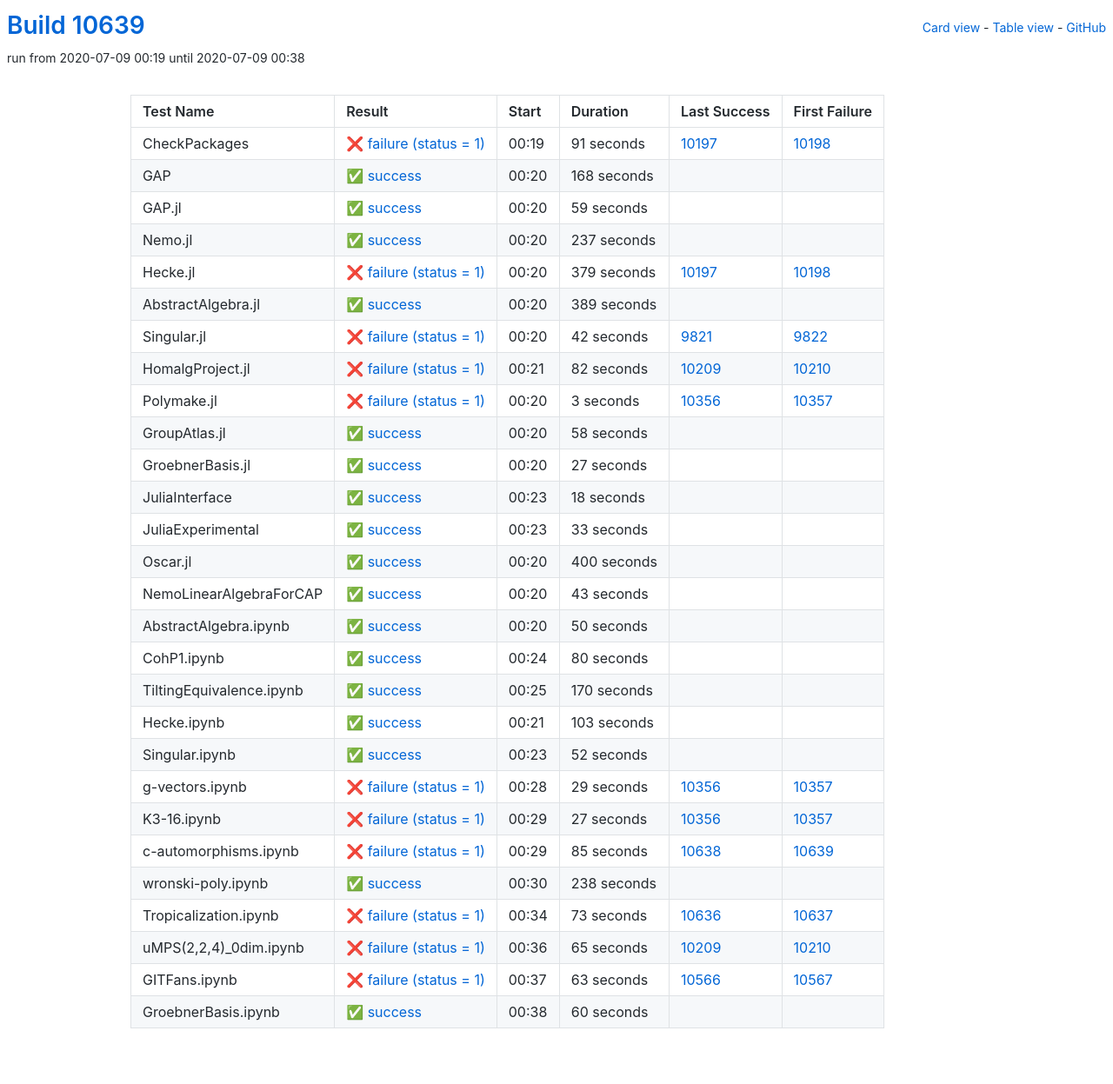
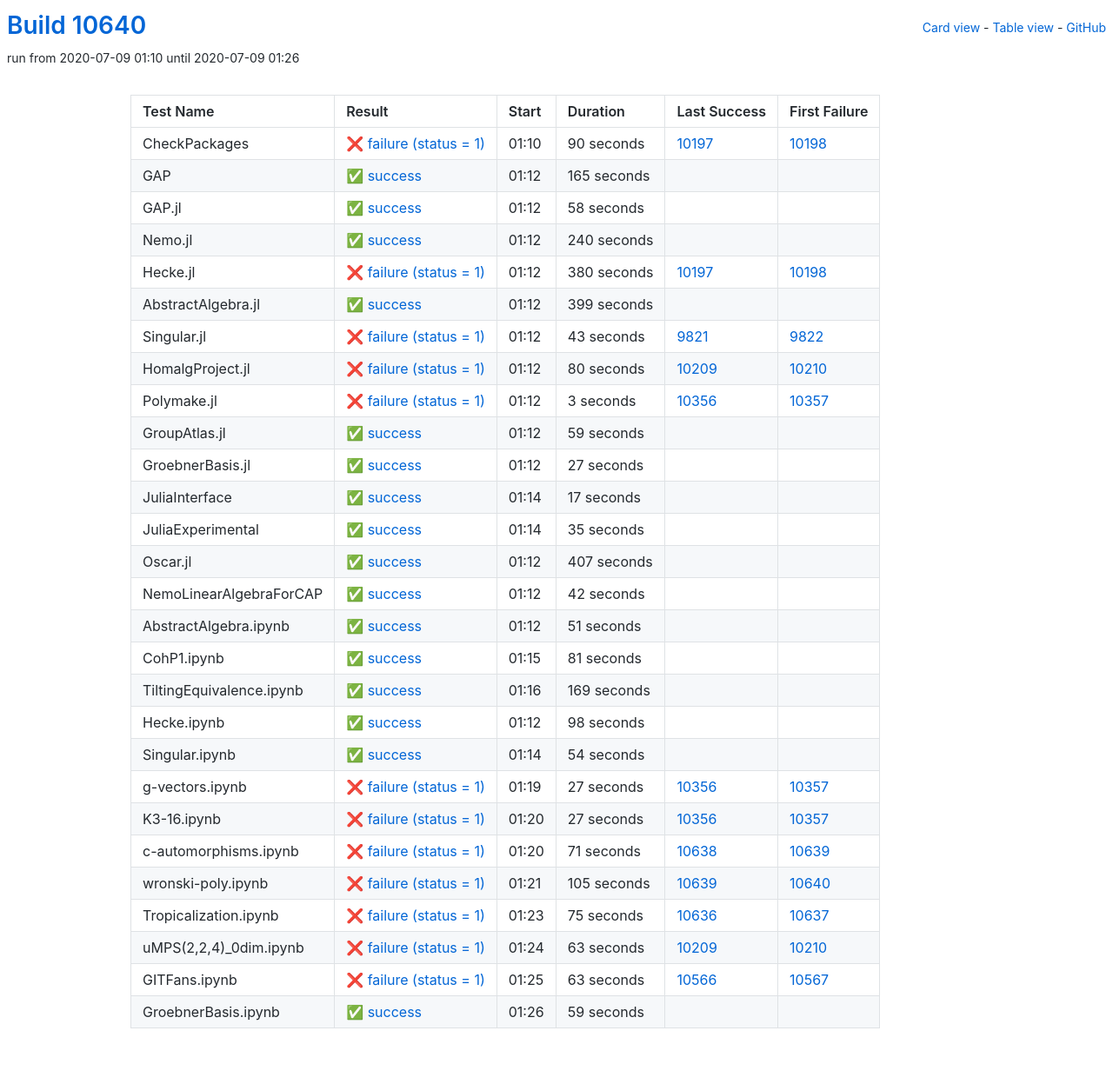
Before and after one commit to oscar-system/oscar-ci-status, a Jekyll site: the page built from table.html, in a window 1280 px wide. Shown: the whole page at 87% size. Built offline with Jekyll 4.4.1, drawn with Linux system fonts in a browser that asks for light colours.

Commit message:
Build #10640

```diff
--- a/_data/ci.yml
+++ b/_data/ci.yml
@@ -1,6 +1,6 @@
 ---
-build: 10639
-build_url: https://oscarci.mathematik.uni-kl.de/job/oscar/10639/
+build: 10640
+build_url: https://oscarci.mathematik.uni-kl.de/job/oscar/10640/
 job: oscar
 organization: oscar-system
 repo: oscar-ci-status
@@ -8,104 +8,104 @@
 tests:
 - name: CheckPackages
   id: checkpackages
-  log: https://oscarci.mathematik.uni-kl.de/job/oscar/10639/artifact/logs/build-10639/CheckPackages.log
-  start: 2020-07-09 00:19
+  log: https://oscarci.mathematik.uni-kl.de/job/oscar/10640/artifact/logs/build-10640/CheckPackages.log
+  start: 2020-07-09 01:10
   success: false
   exitcode: 1
   status: failure
-  duration: 91
+  duration: 90
   last_success: 10197
   last_success_url: https://oscarci.mathematik.uni-kl.de/job/oscar/10197/
   first_failure: 10198
   first_failure_url: https://oscarci.mathematik.uni-kl.de/job/oscar/10198/
 - name: GAP
   id: gap
-  log: https://oscarci.mathematik.uni-kl.de/job/oscar/10639/artifact/logs/build-10639/GAP.log
-  start: 2020-07-09 00:20
+  log: https://oscarci.mathematik.uni-kl.de/job/oscar/10640/artifact/logs/build-10640/GAP.log
+  start: 2020-07-09 01:12
   success: true
   exitcode: 0
   status: success
-  duration: 168
+  duration: 165
   last_success: false
   last_success_url:
   first_failure: false
   first_failure_url:
 - name: GAP.jl
   id: gap-jl
-  log: https://oscarci.mathematik.uni-kl.de/job/oscar/10639/artifact/logs/build-10639/GAP.jl.log
-  start: 2020-07-09 00:20
+  log: https://oscarci.mathematik.uni-kl.de/job/oscar/10640/artifact/logs/build-10640/GAP.jl.log
+  start: 2020-07-09 01:12
   success: true
   exitcode: 0
   status: success
-  duration: 59
+  duration: 58
   last_success: false
   last_success_url:
   first_failure: false
   first_failure_url:
 - name: Nemo.jl
   id: nemo-jl
-  log: https://oscarci.mathematik.uni-kl.de/job/oscar/10639/artifact/logs/build-10639/Nemo.jl.log
-  start: 2020-07-09 00:20
+  log: https://oscarci.mathematik.uni-kl.de/job/oscar/10640/artifact/logs/build-10640/Nemo.jl.log
+  start: 2020-07-09 01:12
   success: true
   exitcode: 0
   status: success
-  duration: 237
+  duration: 240
   last_success: false
   last_success_url:
   first_failure: false
   first_failure_url:
 - name: Hecke.jl
   id: hecke-jl
-  log: https://oscarci.mathematik.uni-kl.de/job/oscar/10639/artifact/logs/build-10639/Hecke.jl.log
-  start: 2020-07-09 00:20
+  log: https://oscarci.mathematik.uni-kl.de/job/oscar/10640/artifact/logs/build-10640/Hecke.jl.log
+  start: 2020-07-09 01:12
   success: false
   exitcode: 1
   status: failure
-  duration: 379
+  duration: 380
   last_success: 10197
   last_success_url: https://oscarci.mathematik.uni-kl.de/job/oscar/10197/
   first_failure: 10198
   first_failure_url: https://oscarci.mathematik.uni-kl.de/job/oscar/10198/
 - name: AbstractAlgebra.jl
   id: abstractalgebra-jl
-  log: https://oscarci.mathematik.uni-kl.de/job/oscar/10639/artifact/logs/build-10639/AbstractAlgebra.jl.log
-  start: 2020-07-09 00:20
+  log: https://oscarci.mathematik.uni-kl.de/job/oscar/10640/artifact/logs/build-10640/AbstractAlgebra.jl.log
+  start: 2020-07-09 01:12
   success: true
   exitcode: 0
   status: success
-  duration: 389
+  duration: 399
   last_success: false
   last_success_url:
   first_failure: false
   first_failure_url:
 - name: Singular.jl
   id: singular-jl
-  log: https://oscarci.mathematik.uni-kl.de/job/oscar/10639/artifact/logs/build-10639/Singular.jl.log
-  start: 2020-07-09 00:20
+  log: https://oscarci.mathematik.uni-kl.de/job/oscar/10640/artifact/logs/build-10640/Singular.jl.log
+  start: 2020-07-09 01:12
   success: false
   exitcode: 1
   status: failure
-  duration: 42
+  duration: 43
   last_success: 9821
   last_success_url: https://oscarci.mathematik.uni-kl.de/job/oscar/9821/
   first_failure: 9822
   first_failure_url: https://oscarci.mathematik.uni-kl.de/job/oscar/9822/
 - name: HomalgProject.jl
   id: homalgproject-jl
-  log: https://oscarci.mathematik.uni-kl.de/job/oscar/10639/artifact/logs/build-10639/HomalgProject.jl.log
-  start: 2020-07-09 00:21
+  log: https://oscarci.mathematik.uni-kl.de/job/oscar/10640/artifact/logs/build-10640/HomalgProject.jl.log
+  start: 2020-07-09 01:12
   success: false
   exitcode: 1
   status: failure
-  duration: 82
+  duration: 80
   last_success: 10209
   last_success_url: https://oscarci.mathematik.uni-kl.de/job/oscar/10209/
   first_failure: 10210
   first_failure_url: https://oscarci.mathematik.uni-kl.de/job/oscar/10210/
 - name: Polymake.jl
   id: polymake-jl
-  log: https://oscarci.mathematik.uni-kl.de/job/oscar/10639/artifact/logs/build-10639/Polymake.jl.log
-  start: 2020-07-09 00:20
+  log: https://oscarci.mathematik.uni-kl.de/job/oscar/10640/artifact/logs/build-10640/Polymake.jl.log
+  start: 2020-07-09 01:12
   success: false
   exitcode: 1
   status: failure
@@ -116,20 +116,20 @@
   first_failure_url: https://oscarci.mathematik.uni-kl.de/job/oscar/10357/
 - name: GroupAtlas.jl
   id: groupatlas-jl
-  log: https://oscarci.mathematik.uni-kl.de/job/oscar/10639/artifact/logs/build-10639/GroupAtlas.jl.log
-  start: 2020-07-09 00:20
+  log: https://oscarci.mathematik.uni-kl.de/job/oscar/10640/artifact/logs/build-10640/GroupAtlas.jl.log
+  start: 2020-07-09 01:12
   success: true
   exitcode: 0
   status: success
-  duration: 58
+  duration: 59
   last_success: false
   last_success_url:
   first_failure: false
   first_failure_url:
 - name: GroebnerBasis.jl
   id: groebnerbasis-jl
-  log: https://oscarci.mathematik.uni-kl.de/job/oscar/10639/artifact/logs/build-10639/GroebnerBasis.jl.log
-  start: 2020-07-09 00:20
+  log: https://oscarci.mathematik.uni-kl.de/job/oscar/10640/artifact/logs/build-10640/GroebnerBasis.jl.log
+  start: 2020-07-09 01:12
   success: true
   exitcode: 0
   status: success
@@ -140,128 +140,128 @@
   first_failure_url:
 - name: JuliaInterface
   id: juliainterface
-  log: https://oscarci.mathematik.uni-kl.de/job/oscar/10639/artifact/logs/build-10639/JuliaInterface.log
-  start: 2020-07-09 00:23
+  log: https://oscarci.mathematik.uni-kl.de/job/oscar/10640/artifact/logs/build-10640/JuliaInterface.log
+  start: 2020-07-09 01:14
   success: true
   exitcode: 0
   status: success
-  duration: 18
+  duration: 17
   last_success: false
   last_success_url:
   first_failure: false
   first_failure_url:
 - name: JuliaExperimental
   id: juliaexperimental
-  log: https://oscarci.mathematik.uni-kl.de/job/oscar/10639/artifact/logs/build-10639/JuliaExperimental.log
-  start: 2020-07-09 00:23
+  log: https://oscarci.mathematik.uni-kl.de/job/oscar/10640/artifact/logs/build-10640/JuliaExperimental.log
+  start: 2020-07-09 01:14
   success: true
   exitcode: 0
   status: success
-  duration: 33
+  duration: 35
   last_success: false
   last_success_url:
   first_failure: false
   first_failure_url:
 - name: Oscar.jl
   id: oscar-jl
-  log: https://oscarci.mathematik.uni-kl.de/job/oscar/10639/artifact/logs/build-10639/Oscar.jl.log
-  start: 2020-07-09 00:20
+  log: https://oscarci.mathematik.uni-kl.de/job/oscar/10640/artifact/logs/build-10640/Oscar.jl.log
+  start: 2020-07-09 01:12
   success: true
   exitcode: 0
   status: success
-  duration: 400
+  duration: 407
   last_success: false
   last_success_url:
   first_failure: false
   first_failure_url:
 - name: NemoLinearAlgebraForCAP
   id: nemolinearalgebraforcap
-  log: https://oscarci.mathematik.uni-kl.de/job/oscar/10639/artifact/logs/build-10639/NemoLinearAlgebraForCAP.log
-  start: 2020-07-09 00:20
+  log: https://oscarci.mathematik.uni-kl.de/job/oscar/10640/artifact/logs/build-10640/NemoLinearAlgebraForCAP.log
+  start: 2020-07-09 01:12
   success: true
   exitcode: 0
   status: success
-  duration: 43
+  duration: 42
   last_success: false
   last_success_url:
   first_failure: false
   first_failure_url:
 - name: AbstractAlgebra.ipynb
   id: abstractalgebra-ipynb
-  log: https://oscarci.mathematik.uni-kl.de/job/oscar/10639/artifact/logs/build-10639/AbstractAlgebra.ipynb.log
-  start: 2020-07-09 00:20
+  log: https://oscarci.mathematik.uni-kl.de/job/oscar/10640/artifact/logs/build-10640/AbstractAlgebra.ipynb.log
+  start: 2020-07-09 01:12
   success: true
   exitcode: 0
   status: success
-  duration: 50
+  duration: 51
   last_success: false
   last_success_url:
   first_failure: false
   first_failure_url:
 - name: CohP1.ipynb
   id: cohp1-ipynb
-  log: https://oscarci.mathematik.uni-kl.de/job/oscar/10639/artifact/logs/build-10639/CohP1.ipynb.log
-  start: 2020-07-09 00:24
+  log: https://oscarci.mathematik.uni-kl.de/job/oscar/10640/artifact/logs/build-10640/CohP1.ipynb.log
+  start: 2020-07-09 01:15
   success: true
   exitcode: 0
   status: success
-  duration: 80
+  duration: 81
   last_success: false
   last_success_url:
   first_failure: false
   first_failure_url:
 - name: TiltingEquivalence.ipynb
   id: tiltingequivalence-ipynb
-  log: https://oscarci.mathematik.uni-kl.de/job/oscar/10639/artifact/logs/build-10639/TiltingEquivalence.ipynb.log
-  start: 2020-07-09 00:25
+  log: https://oscarci.mathematik.uni-kl.de/job/oscar/10640/artifact/logs/build-10640/TiltingEquivalence.ipynb.log
+  start: 2020-07-09 01:16
   success: true
   exitcode: 0
   status: success
-  duration: 170
+  duration: 169
   last_success: false
   last_success_url:
   first_failure: false
   first_failure_url:
 - name: Hecke.ipynb
   id: hecke-ipynb
-  log: https://oscarci.mathematik.uni-kl.de/job/oscar/10639/artifact/logs/build-10639/Hecke.ipynb.log
-  start: 2020-07-09 00:21
+  log: https://oscarci.mathematik.uni-kl.de/job/oscar/10640/artifact/logs/build-10640/Hecke.ipynb.log
+  start: 2020-07-09 01:12
   success: true
   exitcode: 0
   status: success
-  duration: 103
+  duration: 98
   last_success: false
   last_success_url:
   first_failure: false
   first_failure_url:
 - name: Singular.ipynb
   id: singular-ipynb
-  log: https://oscarci.mathematik.uni-kl.de/job/oscar/10639/artifact/logs/build-10639/Singular.ipynb.log
-  start: 2020-07-09 00:23
+  log: https://oscarci.mathematik.uni-kl.de/job/oscar/10640/artifact/logs/build-10640/Singular.ipynb.log
+  start: 2020-07-09 01:14
   success: true
   exitcode: 0
   status: success
-  duration: 52
+  duration: 54
   last_success: false
   last_success_url:
   first_failure: false
   first_failure_url:
 - name: g-vectors.ipynb
   id: g-vectors-ipynb
-  log: https://oscarci.mathematik.uni-kl.de/job/oscar/10639/artifact/logs/build-10639/g-vectors.ipynb.log
-  start: 2020-07-09 00:28
+  log: https://oscarci.mathematik.uni-kl.de/job/oscar/10640/artifact/logs/build-10640/g-vectors.ipynb.log
+  start: 2020-07-09 01:19
   success: false
   exitcode: 1
   status: failure
-  duration: 29
+  duration: 27
   last_success: 10356
   last_success_url: https://oscarci.mathematik.uni-kl.de/job/oscar/10356/
   first_failure: 10357
   first_failure_url: https://oscarci.mathematik.uni-kl.de/job/oscar/10357/
 - name: K3-16.ipynb
   id: k3-16-ipynb
-  log: https://oscarci.mathematik.uni-kl.de/job/oscar/10639/artifact/logs/build-10639/K3-16.ipynb.log
-  start: 2020-07-09 00:29
+  log: https://oscarci.mathematik.uni-kl.de/job/oscar/10640/artifact/logs/build-10640/K3-16.ipynb.log
+  start: 2020-07-09 01:20
   success: false
   exitcode: 1
   status: failure
@@ -272,56 +272,56 @@
   first_failure_url: https://oscarci.mathematik.uni-kl.de/job/oscar/10357/
 - name: c-automorphisms.ipynb
   id: c-automorphisms-ipynb
-  log: https://oscarci.mathematik.uni-kl.de/job/oscar/10639/artifact/logs/build-10639/c-automorphisms.ipynb.log
-  start: 2020-07-09 00:29
+  log: https://oscarci.mathematik.uni-kl.de/job/oscar/10640/artifact/logs/build-10640/c-automorphisms.ipynb.log
+  start: 2020-07-09 01:20
   success: false
   exitcode: 1
   status: failure
-  duration: 85
+  duration: 71
   last_success: 10638
   last_success_url: https://oscarci.mathematik.uni-kl.de/job/oscar/10638/
   first_failure: 10639
   first_failure_url: https://oscarci.mathematik.uni-kl.de/job/oscar/10639/
 - name: wronski-poly.ipynb
   id: wronski-poly-ipynb
-  log: https://oscarci.mathematik.uni-kl.de/job/oscar/10639/artifact/logs/build-10639/wronski-poly.ipynb.log
-  start: 2020-07-09 00:30
-  success: true
-  exitcode: 0
-  status: success
-  duration: 238
-  last_success: false
-  last_success_url:
-  first_failure: false
-  first_failure_url:
-- name: Tropicalization.ipynb
-  id: tropicalization-ipynb
-  log: https://oscarci.mathematik.uni-kl.de/job/oscar/10639/artifact/logs/build-10639/Tropicalization.ipynb.log
-  start: 2020-07-09 00:34
+  log: https://oscarci.mathematik.uni-kl.de/job/oscar/10640/artifact/logs/build-10640/wronski-poly.ipynb.log
+  start: 2020-07-09 01:21
   success: false
   exitcode: 1
   status: failure
-  duration: 73
+  duration: 105
+  last_success: 10639
+  last_success_url: https://oscarci.mathematik.uni-kl.de/job/oscar/10639/
+  first_failure: 10640
+  first_failure_url: https://oscarci.mathematik.uni-kl.de/job/oscar/10640/
+- name: Tropicalization.ipynb
+  id: tropicalization-ipynb
+  log: https://oscarci.mathematik.uni-kl.de/job/oscar/10640/artifact/logs/build-10640/Tropicalization.ipynb.log
+  start: 2020-07-09 01:23
+  success: false
+  exitcode: 1
+  status: failure
+  duration: 75
   last_success: 10636
   last_success_url: https://oscarci.mathematik.uni-kl.de/job/oscar/10636/
   first_failure: 10637
   first_failure_url: https://oscarci.mathematik.uni-kl.de/job/oscar/10637/
 - name: uMPS(2,2,4)_0dim.ipynb
   id: umps-2-2-4-0dim-ipynb
-  log: https://oscarci.mathematik.uni-kl.de/job/oscar/10639/artifact/logs/build-10639/uMPS-2-2-4-_0dim.ipynb.log
-  start: 2020-07-09 00:36
+  log: https://oscarci.mathematik.uni-kl.de/job/oscar/10640/artifact/logs/build-10640/uMPS-2-2-4-_0dim.ipynb.log
+  start: 2020-07-09 01:24
   success: false
   exitcode: 1
   status: failure
-  duration: 65
+  duration: 63
   last_success: 10209
   last_success_url: https://oscarci.mathematik.uni-kl.de/job/oscar/10209/
   first_failure: 10210
   first_failure_url: https://oscarci.mathematik.uni-kl.de/job/oscar/10210/
 - name: GITFans.ipynb
   id: gitfans-ipynb
-  log: https://oscarci.mathematik.uni-kl.de/job/oscar/10639/artifact/logs/build-10639/GITFans.ipynb.log
-  start: 2020-07-09 00:37
+  log: https://oscarci.mathematik.uni-kl.de/job/oscar/10640/artifact/logs/build-10640/GITFans.ipynb.log
+  start: 2020-07-09 01:25
   success: false
   exitcode: 1
   status: failure
@@ -332,12 +332,12 @@
   first_failure_url: https://oscarci.mathematik.uni-kl.de/job/oscar/10567/
 - name: GroebnerBasis.ipynb
   id: groebnerbasis-ipynb
-  log: https://oscarci.mathematik.uni-kl.de/job/oscar/10639/artifact/logs/build-10639/GroebnerBasis.ipynb.log
-  start: 2020-07-09 00:38
+  log: https://oscarci.mathematik.uni-kl.de/job/oscar/10640/artifact/logs/build-10640/GroebnerBasis.ipynb.log
+  start: 2020-07-09 01:26
   success: true
   exitcode: 0
   status: success
-  duration: 60
+  duration: 59
   last_success: false
   last_success_url:
   first_failure: false
```
Also changed, not shown: README.md.
